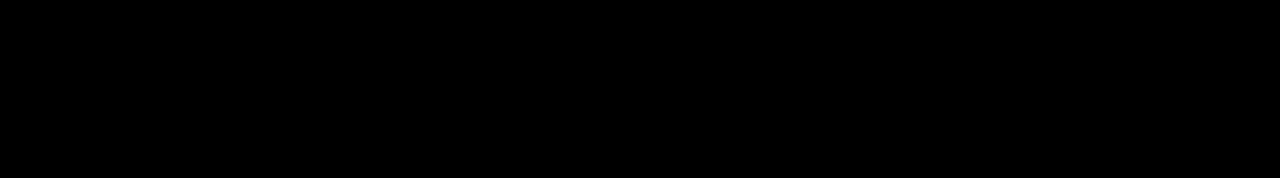
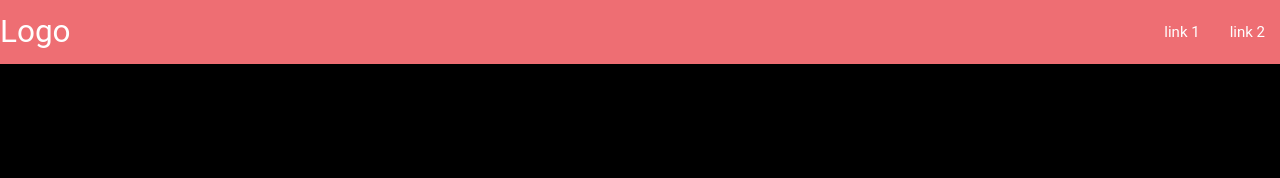
Before and after one commit to HackTheHill-WebDev/website2017, a plain HTML site: page prototype.html in a window 1280 px wide. Shown: the top 178 px of the page. Drawn offline with nearby package versions, Linux system fonts and the light colour scheme; a web font is replaced by a local one.

Commit message:
modified prototype.html

```diff
--- a/prototype.html
+++ b/prototype.html
@@ -10,6 +10,16 @@
 
 </head>
 <body>
+<nav>
+<div class="nav-wrapper">
+  <a href="#" class="brand-logo">Logo</a>
+  <ul id="nav-mobile" class="right hide-on-med-and-down">
+    <li><a href="#"> link 1</a></li>
+    <li><a href="#"> link 2</a></li>
+  </ul>
+</div>
+</nav>
+
 
     <div class="container" style=" background-color: black; width: 100%; height: 100%;">
         <!-- <div class="row">
```
